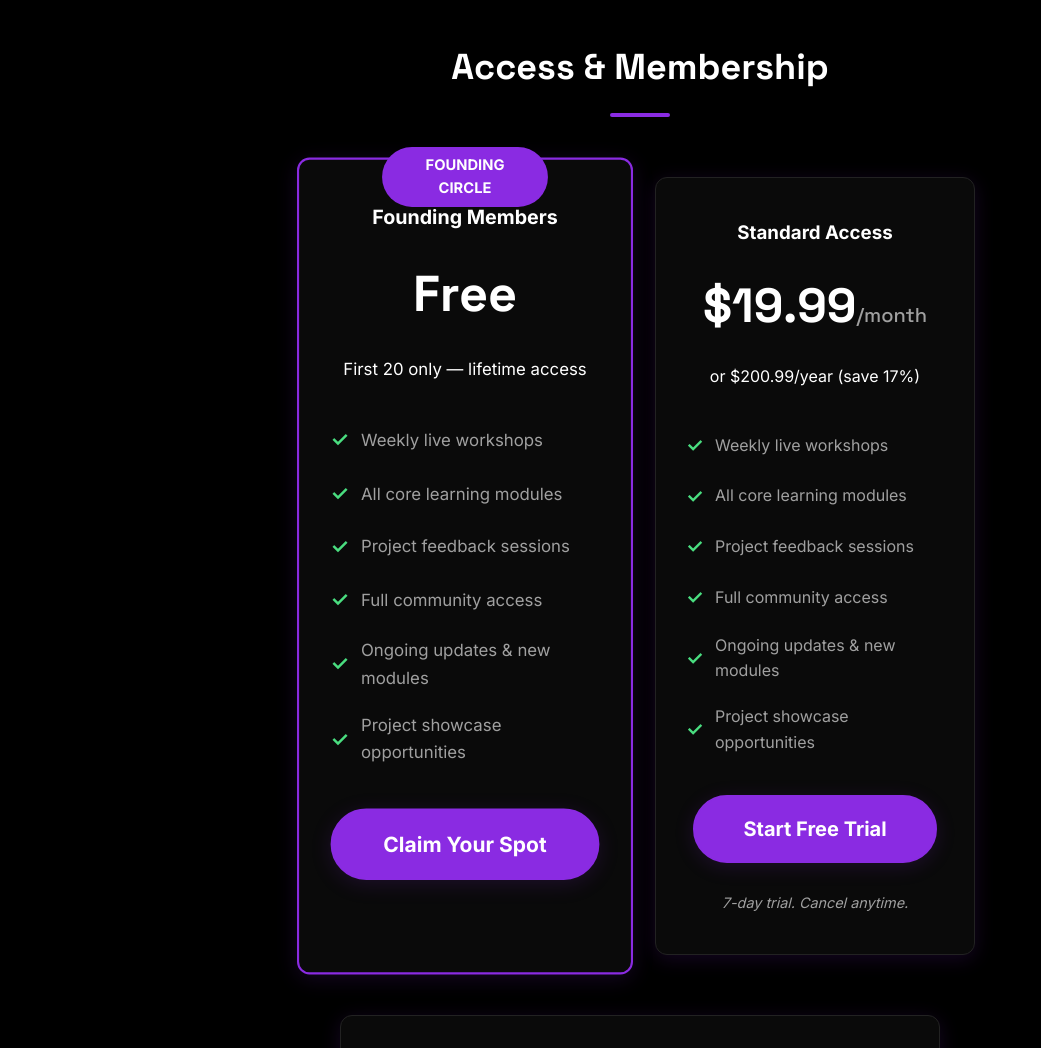
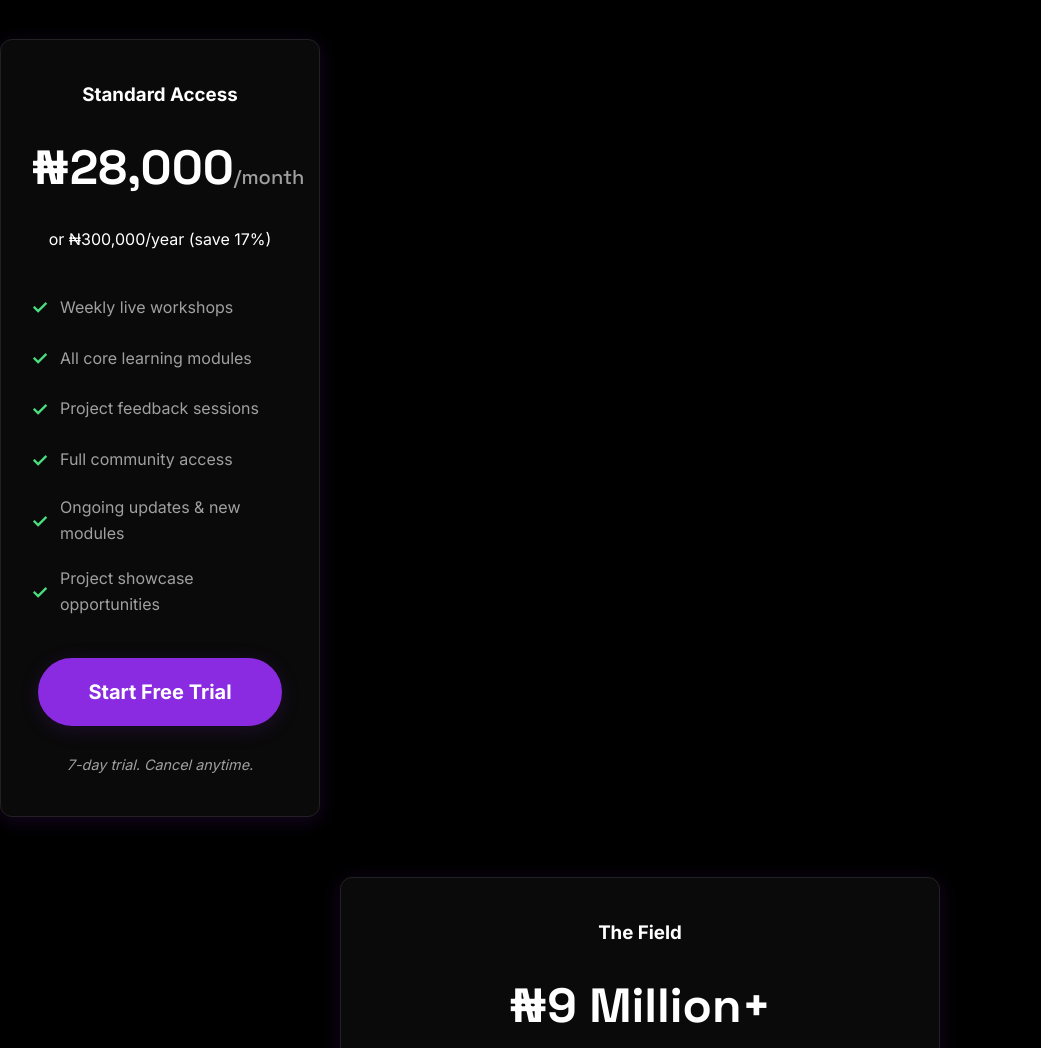
Before and after one commit to Okami1-tech/ElevateVA-Space, a plain HTML site: page index.html in a window 1280 px wide. Shown: the part 1980-3028 px from the top of the page, without its empty margins (0-1041 px from the left). Drawn offline with Linux system fonts and the light colour scheme.

Commit message:
Fix HTML formatting and structure

```diff
--- a/index.html
+++ b/index.html
@@ -475,29 +475,11 @@
 
     <!-- Pricing -->
     <section>
-        <div class="container">
-            <h2 class="section-title">Access & Membership</h2>
-            <div class="pricing-container">
-                <div class="pricing-card founding">
-                    <div class="founding-tag">FOUNDING CIRCLE</div>
-                    <h3>Founding Members</h3>
-                    <div class="price">Free</div>
-                    <p>First 20 only — lifetime access</p>
-                    <ul class="features">
-                        <li>Weekly live workshops</li>
-                        <li>All core learning modules</li>
-                        <li>Project feedback sessions</li>
-                        <li>Full community access</li>
-                        <li>Ongoing updates & new modules</li>
-                        <li>Project showcase opportunities</li>
-                    </ul>
-                    <a href="https://t.me/+7TlDBPjYtMhiOGU0" class="cta-button">Claim Your Spot</a>
-                </div>
 
                 <div class="pricing-card">
                     <h3>Standard Access</h3>
-                    <div class="price">$19.99<span>/month</span></div>
-                    <p>or $200.99/year (save 17%)</p>
+                    <div class="price">₦28,000<span>/month</span></div>
+                    <p>or ₦300,000/year (save 17%)</p>
                     <ul class="features">
                         <li>Weekly live workshops</li>
                         <li>All core learning modules</li>
@@ -514,7 +496,7 @@
             <div class="pricing-container" style="margin-top: 60px;">
                 <div class="pricing-card" style="max-width: 600px; margin: 0 auto;">
                     <h3>The Field</h3>
-                    <div class="price">$6,000+</div>
+                    <div class="price">₦9 Million+</div>
                     <p>By application only</p>
                     <ul class="features">
                         <li>Full API access</li>
```
